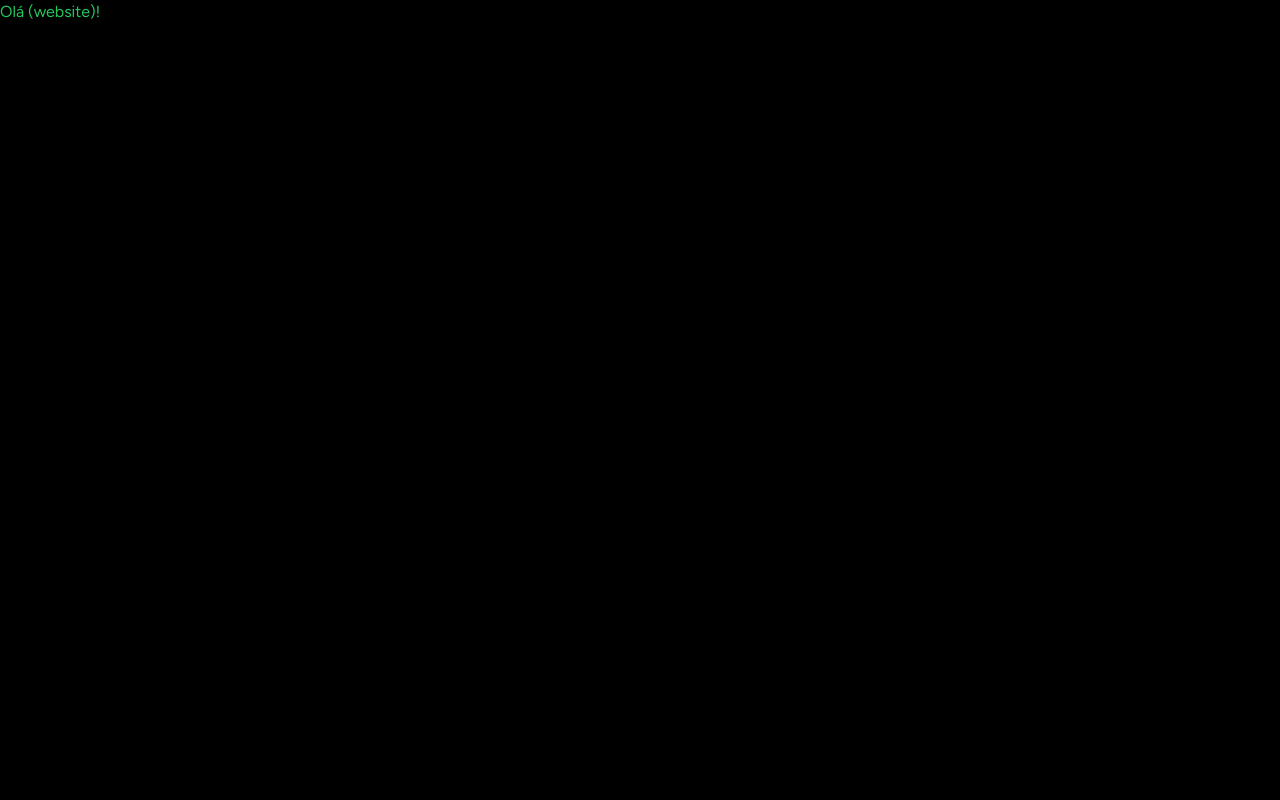
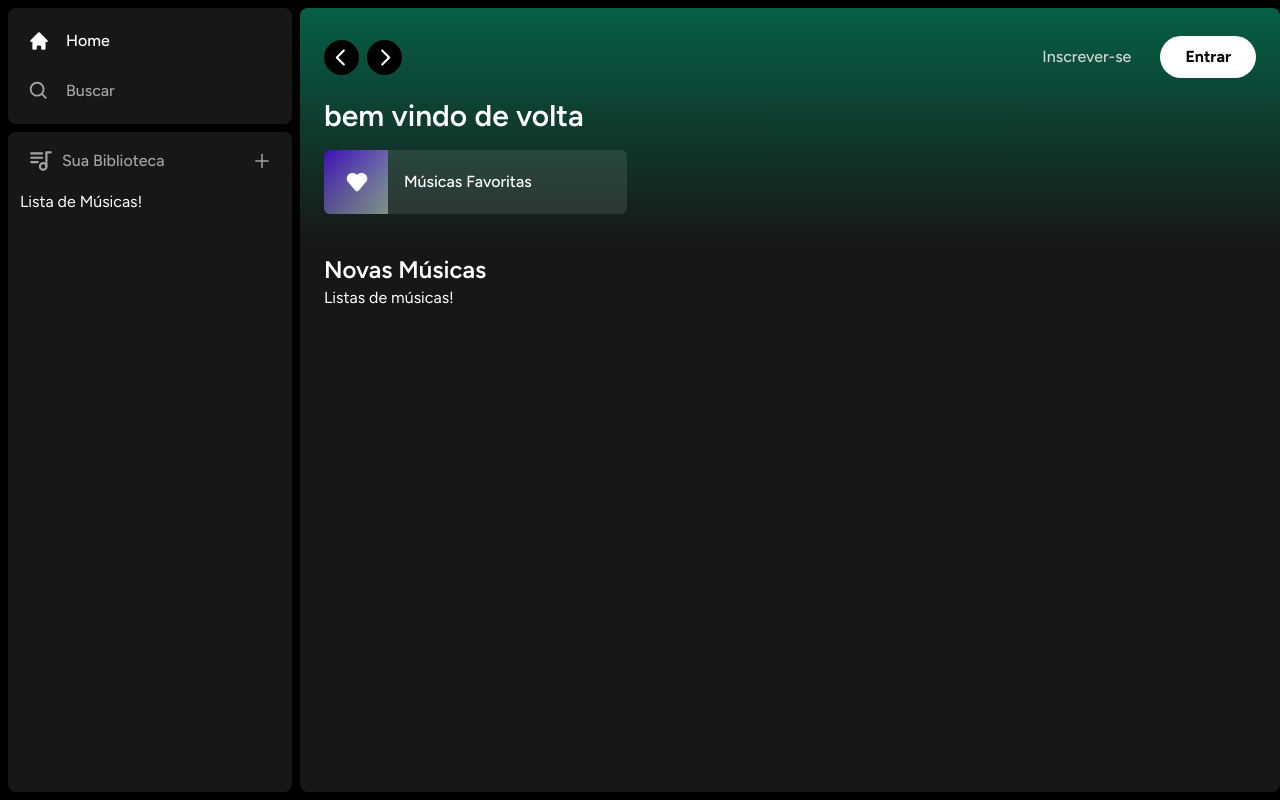
Before and after one commit to ThalesAbdon/Spotify-Clone, a Next.js app: page / in a window 1280 px wide. Built offline with nearby package versions, Linux system fonts and the light colour scheme.

Commit message:
feat: create layout

```diff
--- a/app/(website)/page.tsx
+++ b/app/(website)/page.tsx
@@ -1,5 +1,32 @@
+import Header from "@/components/Header";
+import ListItem from "@/components/ListItem";
+
 export default function Home() {
   return (
-   <div className="text-green-500">Olá (website)!</div>
+   <div className="bg-neutral-900 rounded-lg h-full w-full overflow-hidden overflow-y-auto">
+      <Header>
+        <div className="mb-2">
+           <h1 className="text=white text-3xl font-semibold">
+            bem vindo de volta
+           </h1>
+           <div className="grid grid-cols-1 sm:grid-cols-2 xl:grid-cols-3 2xl:grid-cols-4 gap-3 mt-4">
+               <ListItem
+                image="/images/liked.png"
+                name="Músicas Favoritas"
+                href = "liked"
+               />
+           </div>
+        </div>
+      </Header>
+      <div className="mt-2 mb-7 px-6">
+           <div className="flex justify-between items-center">
+                   <h1 className="text-white text-2xl font-semibold"
+                   >Novas Músicas</h1>
+           </div>
+           <div>
+              Listas de músicas!
+           </div>
+      </div>
+   </div>
   )
 }
--- a/app/layout.tsx
+++ b/app/layout.tsx
@@ -1,3 +1,4 @@
+import Sidebar from '@/components/sidebar'
 import './globals.css'
 import type { Metadata } from 'next'
 import { Figtree } from 'next/font/google'
@@ -16,7 +17,11 @@ export default function RootLayout({
 }) {
   return (
     <html lang="en">
-      <body className={font.className}>{children}</body>
+      <body className={font.className}>
+        <Sidebar>
+        {children}
+        </Sidebar>
+        </body>
     </html>
   )
 }
--- /dev/null
+++ b/components/Box.tsx
@@ -0,0 +1,26 @@
+import { twMerge } from "tailwind-merge";
+
+interface BoxProps{
+    children: React.ReactNode;
+    className?: string;
+}
+
+const Box: React.FC<BoxProps> =({
+    children,
+    className
+}) => {
+    return(
+        <div className={twMerge(`
+        bg-neutral-900
+        rounded-lg
+        h-fit
+        w-full
+        `,
+        className
+        )}>
+            {children}
+        </div>
+    );
+}
+
+export default Box;
--- /dev/null
+++ b/components/Button.tsx
@@ -0,0 +1,28 @@
+import { forwardRef } from "react";
+import { twMerge } from "tailwind-merge";
+
+interface ButtonProps
+extends React.ButtonHTMLAttributes<HTMLButtonElement>{}
+const Button = forwardRef<HTMLButtonElement, ButtonProps>(({
+    className,
+    children,
+    disabled,
+    type = 'button',
+    ...props
+}, ref) =>{
+    return(
+        <button type={type} className={twMerge(`
+        w-full rounded-full bg-green-500 border border-transparent px-3 py-3 disabled:cursor-not-allowed disabled:opacity-50
+        text-black font-bold hover:opacity-75 transition
+        `, className)}
+        disabled = {disabled}
+        ref={ref}
+        {...props}
+        >
+         {children}
+        </button>
+    )
+})
+Button.displayName ="Button"
+
+export default Button;
--- /dev/null
+++ b/components/Header.tsx
@@ -0,0 +1,73 @@
+"use client";
+import { useRouter } from "next/navigation";
+import { twMerge } from "tailwind-merge";
+import {RxCaretLeft, RxCaretRight} from "react-icons/rx"
+import { HiHome } from "react-icons/hi";
+import { BiSearch } from "react-icons/bi";
+import Button from "./Button";
+
+interface HeaderProps{
+    children: React.ReactNode
+    className?: string
+}
+
+const Header: React.FC<HeaderProps>= ({
+    children,
+    className
+}) => {
+    const router = useRouter();
+    const handleLogout = () => {
+        //Handle logout in future
+    }
+    return (<div
+    className={twMerge(`
+    h-fit
+    bg-gradient-to-b
+    from-emerald-800
+    p-6
+    `, className)}
+    >
+        <div className="w-full mb-4 flex items-center justify-between">
+            <div className="hidden md:flex gap-x-2 items-center">
+                <button onClick={() => router.back()} className="rounded-full bg-black flex items-center justify-center hover:opacity-75 transition"
+
+                >
+                    <RxCaretLeft className="text-white" size={35}/>
+                </button>
+                <button onClick={() => router.forward()} className="rounded-full bg-black flex items-center justify-center hover:opacity-75 transition"
+
+                >
+                    <RxCaretRight className="text-white" size={35}/>
+                </button>
+            </div>
+            <div className="flex md:hidden gap-x-2 items-center">
+                <button className="rounded-full p-2 bg-white flex items-center justify-center hover:opacity-75 transition">
+                    <HiHome className="text-black" size={20}/>
+                </button>
+                <button className="rounded-full p-2 bg-white flex items-center justify-center hover:opacity-75 transition">
+                    <BiSearch className="text-black" size={20}/>
+                </button>
+            </div>
+            <div
+             className="
+             flex justify-between items-center gap-x-4">
+                <>
+                 <div>
+                    <Button onClick={() => {}} className="bg-transparent text-neutral-300 font-medium">
+                    Inscrever-se
+                    </Button>
+                 </div>
+                 <div>
+                    <Button onClick={() => {}} className="bg-white px-6 py-2">
+                    Entrar
+                    </Button>
+                 </div>
+                </>
+
+            </div>
+        </div>
+        {children}
+    </div> );
+}
+
+export default Header;
--- /dev/null
+++ b/components/Library.tsx
@@ -0,0 +1,30 @@
+"use client"
+import {TbPlaylist} from "react-icons/tb"
+import {AiOutlinePlus} from "react-icons/ai"
+const Library  = () => {
+    const onClick = () =>{
+     //Handle upload later
+    };
+    return (
+        <div className="flex flex-col">
+            <div className="flex items-center justify-between px-5 pt-4">
+                <div className="inline-flex items-center gap-x-2">
+                    <TbPlaylist  className="text-neutral-400" size={26}/>
+                    <p className="text-neutral-400 font-medium text-md">
+                        Sua Biblioteca
+                    </p>
+                </div>
+                <AiOutlinePlus
+                onClick={onClick}
+                size={20}
+                className="text-neutral-400 cursor-pointer hover:text-white transition"
+                />
+            </div>
+            <div className="flex flex-col gap-y-2 mt-4 px-3">
+              Lista de Músicas!
+            </div>
+        </div>
+    );
+}
+
+export default Library ;
--- /dev/null
+++ b/components/ListItem.tsx
@@ -0,0 +1,37 @@
+"use client";
+import Image from "next/image"
+import { useRouter } from "next/navigation";
+import {FaPlay} from "react-icons/fa"
+interface ListItemProps{
+    image: string;
+    name: string;
+    href: string;
+}
+const ListItem: React.FC<ListItemProps> = ({
+    image,
+    name,
+    href
+}) => {
+    const router = useRouter();
+    const onClick = () => {
+        router.push(href)
+    }
+    return (
+        <button onClick={onClick} className="relative group flex items-center rounded-md overflow-hidden gap-x-4 bg-neutral-100/10
+        hover:bg-neutral-100/20 transition pr-4">
+        <div className="relative min-h-[64px] min-w-[64px]">
+        <Image className="object-cover" fill src={image} alt="Image"/>
+        </div>
+        <p className="font-medium truncate py-5">
+            {name}
+        </p>
+        <div className="absolute transition opacity-0 rounded-full flex items-center justify-center bg-green-500 p-4
+        drop-shadow-md right-5 group-hover:opacity-100 hover:scale-110">
+             <FaPlay className="text-black"/>
+        </div>
+        </button>
+
+    );
+}
+
+export default ListItem;
--- /dev/null
+++ b/components/Sidebar.tsx
@@ -0,0 +1,56 @@
+"use client"
+
+import {usePathname} from "next/navigation"
+import { useMemo } from "react";
+import {HiHome} from "react-icons/hi"
+import {BiSearch} from "react-icons/bi"
+import Box from "./Box";
+import SidebarItem from "./SidebarItem";
+import Library from "./Library";
+interface SidebarProps{
+    children: React.ReactNode
+}
+
+const Sidebar: React.FC<SidebarProps> = ({children}) => {
+    const pathname = usePathname();
+    const routes = useMemo( () => [
+        {
+            icon: HiHome,
+            label: 'Home',
+            active: pathname !== '/search',
+            href: '/'
+        },
+        {
+            icon: BiSearch,
+            label: 'Buscar',
+            active: pathname === '/search',
+            href: '/search'
+        }
+    ], [pathname])
+    return(
+        <div className="flex h-full">
+            <div className="hidden md:flex flex-col gap-y-2 bg-black h-full w-[300px] p-2">
+              <Box>
+                <div className="flex flex-col gap-y-4 px-5 py-4">
+                    {routes.map((item) => (
+                        <SidebarItem
+                         key={item.label}
+                         {...item}
+                        />
+
+
+                    ))}
+                </div>
+              </Box>
+              <Box className="overflow-y-auto h-full">
+                <Library/>
+              </Box>
+            </div>
+            <main className="h-full flex-1 overflow-y-auto py-2">
+                {children}
+            </main>
+        </div>
+    );
+}
+
+export default Sidebar;
--- /dev/null
+++ b/components/SidebarItem.tsx
@@ -0,0 +1,41 @@
+import Link from "next/link";
+import { IconType } from "react-icons/lib";
+import { twMerge } from "tailwind-merge";
+
+interface SidebarItemProps{
+    icon: IconType;
+    label: string;
+    active?: boolean;
+    href: string;
+}
+
+const SidebarItem: React.FC<SidebarItemProps> = ({
+    icon: Icon,
+    label,
+    active,
+    href,
+}) => {
+    return (<Link
+    href={href}
+    className={twMerge(`
+    flex
+    flex-row
+    h-auto
+    items-center
+    w-full
+    gap-x-4
+    text-md
+    font-medium
+    cursor-pointer
+    hover:text-white
+    transition
+    text-neutral-400
+    py-1
+    `, active && "text-white")}
+    >
+        <Icon size={26}/>
+        <p className="truncate w-full">{label}</p>
+    </Link>);
+}
+
+export default SidebarItem;
--- a/package.json
+++ b/package.json
@@ -19,6 +19,8 @@
     "postcss": "8.4.26",
     "react": "18.2.0",
     "react-dom": "18.2.0",
+    "react-icons": "^4.10.1",
+    "tailwind-merge": "^1.13.2",
     "tailwindcss": "3.3.3",
     "typescript": "5.1.6"
   }
```
Also changed, not shown: public/images/liked.png (added), 1 other file (tests, documents, lock files or other folders).
